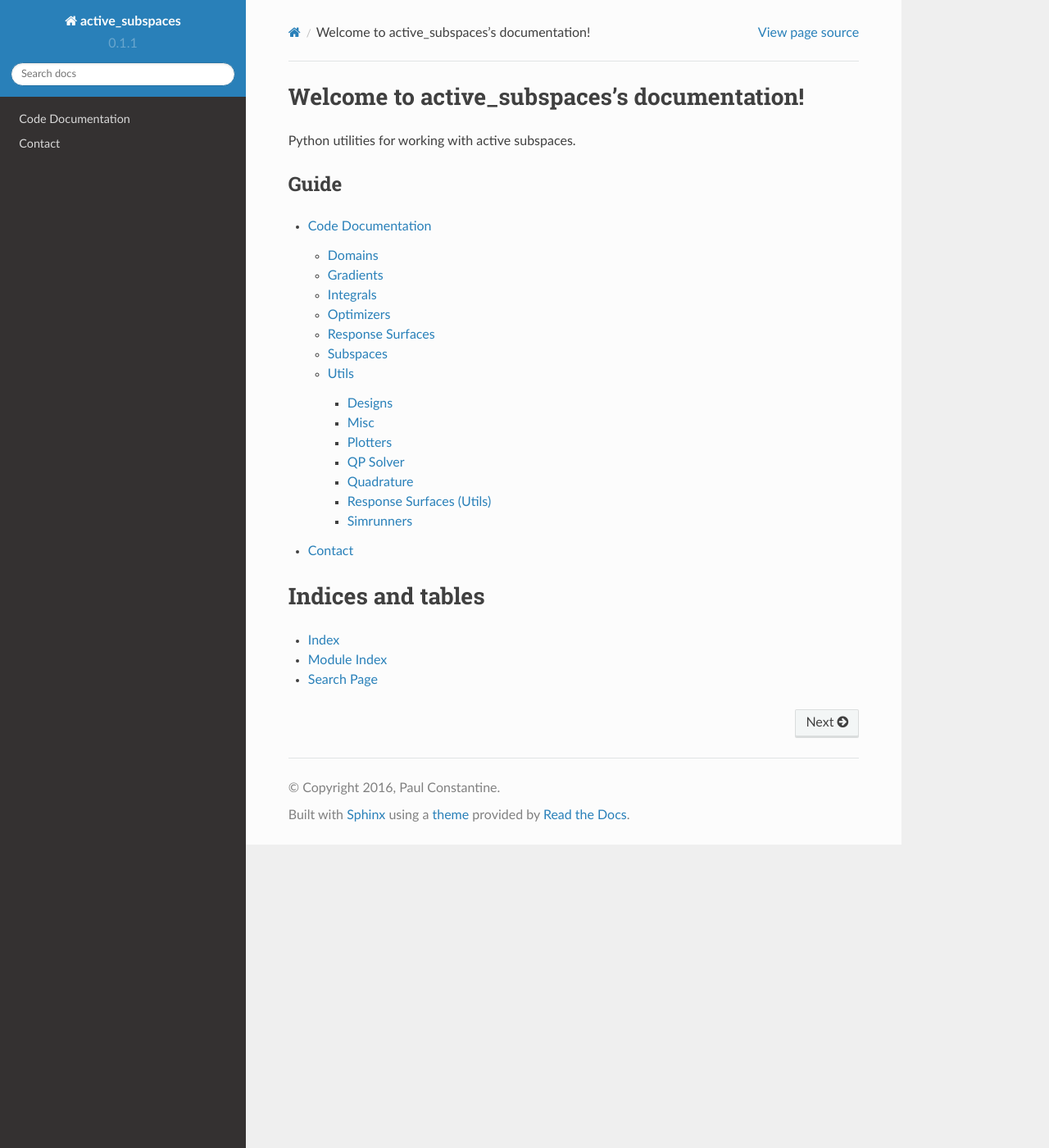
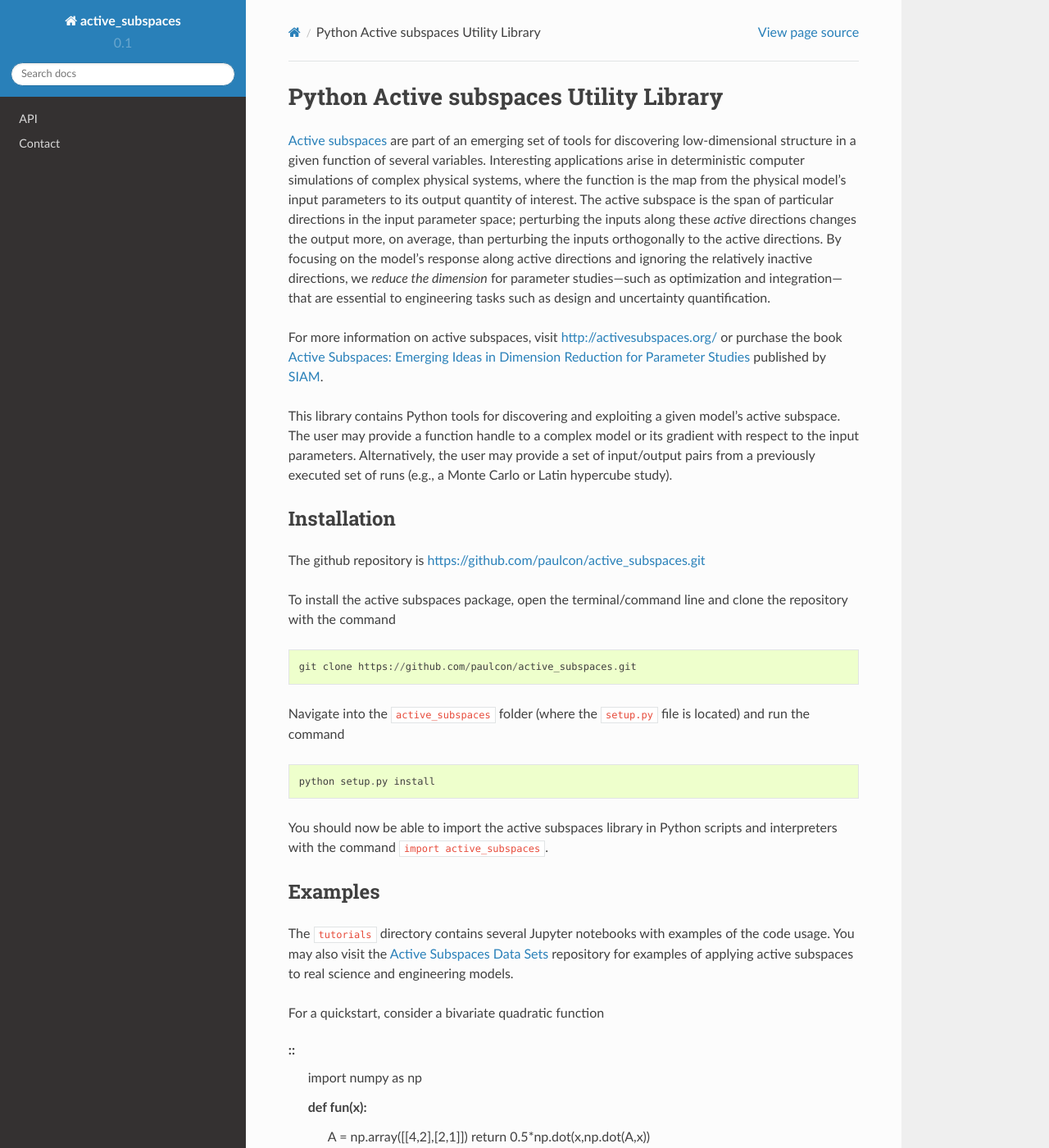
Before and after one commit to paulcon/active_subspaces, a Sphinx documentation site: the page built from docs/source/index.rst, in a window 1280 px wide and 1400 px high. Shown: the whole window at 82% size. Built offline with Sphinx 7.4.7 and the Read the Docs theme 2.0.0, drawn with Linux system fonts in a browser that asks for light colours; some of the changed text lies outside the part shown.

Commit message:
updating documentation for JOSS

```diff
--- a/docs/source/Contact.rst
+++ b/docs/source/Contact.rst
@@ -1,6 +1,4 @@
 Contact
 =======
 
-Questions or comments?
-
-paul.constantine@mines.edu
+Questions or comments? Send an email to Paul Constantine (paul.constantine@mines.edu)
--- a/docs/source/code.rst
+++ b/docs/source/code.rst
@@ -1,6 +1,5 @@
-Code Documentation
-==================
-
+API
+===
 
 .. toctree::
    :maxdepth: 2
--- a/docs/source/conf.py
+++ b/docs/source/conf.py
@@ -58,7 +58,7 @@ author = u'Paul Constantine'
 # built documents.
 #
 # The short X.Y version.
-version = '0.1.1'
+version = '0.1'
 # The full version, including alpha/beta/rc tags.
 release = version
 
--- a/docs/source/index.rst
+++ b/docs/source/index.rst
@@ -1,10 +1,133 @@
-Welcome to active_subspaces's documentation!
-============================================
+Python Active subspaces Utility Library
+=======================================
 
-Python utilities for working with active subspaces.
+`Active subspaces <http://activesubspaces.org/>`_ are part of an emerging set of tools for discovering low-dimensional structure in a given function of several variables. Interesting applications arise in deterministic computer simulations of complex physical systems, where the function is the map from the physical model's input parameters to its output quantity of interest. The active subspace is the span of particular directions in the input parameter space; perturbing the inputs along these *active* directions changes the output more, on average, than perturbing the inputs orthogonally to the active directions. By focusing on the model's response along active directions and ignoring the relatively inactive directions, we *reduce the dimension* for parameter studies---such as optimization and integration---that are essential to engineering tasks such as design and uncertainty quantification.
 
-Guide
-^^^^^
+For more information on active subspaces, visit http://activesubspaces.org/ or purchase the book `Active Subspaces: Emerging Ideas in Dimension Reduction for Parameter Studies <http://bookstore.siam.org/sl02>`_ published by `SIAM <http://www.siam.org/>`_.
+
+This library contains Python tools for discovering and exploiting a given model's active subspace. The user may provide a function handle to a complex model or its gradient with respect to the input parameters. Alternatively, the user may provide a set of input/output pairs from a previously executed set of runs (e.g., a Monte Carlo or Latin hypercube study).
+
+Installation
+^^^^^^^^^^^^
+
+The github repository is https://github.com/paulcon/active_subspaces.git
+
+To install the active subspaces package, open the terminal/command line and clone the repository with the command
+
+::
+
+	 git clone https://github.com/paulcon/active_subspaces.git
+
+Navigate into the ``active_subspaces`` folder (where the ``setup.py`` file is located) and run the command
+
+::
+
+	 python setup.py install
+
+You should now be able to import the active subspaces library in Python scripts and interpreters with the command ``import active_subspaces``.
+
+Examples
+^^^^^^^^
+
+The ``tutorials`` directory contains several Jupyter notebooks with examples of the code usage. You may also visit the `Active Subspaces Data Sets <http://github.com/paulcon/as-data-sets/>`_ repository for examples of applying active subspaces to real science and engineering models.
+
+For a quickstart, consider a bivariate quadratic function
+
+::
+	 import numpy as np
+
+	 def fun(x):
+	     A = np.array([[4,2],[2,1]])
+	     return 0.5*np.dot(x,np.dot(A,x))
+
+with gradient function
+
+::
+
+	 def dfun(x):
+	     A = np.array([[4,2],[2,1]])
+	     return np.dot(A,x).reshape((2, 1))
+
+Draw 50 samples from the function's domain, assumed to be the [-1,1]^2 box equipped with a uniform probability density function,
+
+::
+
+	 X = np.random.uniform(-1., 1., size=(50, 2))
+
+For each sample, compute the function and its gradient using the ``SimulationRunner`` and ``SimulationGradientRunner`` classes.
+
+::
+
+	 import active_subspaces as acs
+
+	 # evaluate the function
+	 sr = acs.utils.simrunners.SimulationRunner(fun)
+	 f = sr.run(X)
+
+	 # evaluate the gradient
+	 sgr = acs.utils.simrunners.SimulationGradientRunner(dfun)
+	 df = sgr.run(X)
+
+Compute the active subspace with the gradients.
+
+::
+
+	 ss = acs.subspaces.Subspaces()
+	 ss.compute(df=df, stype='AS')
+
+See the documentation for ``Subspaces.compute()`` for more details. Use the plotting routines to examine the estimated eigenvalues.
+
+::
+
+	 acs.utils.plotters.eigenvalues(ss.eigenvals)
+
+Make a one-dimensional summary plot
+
+::
+
+	 y = np.dot(X, ss.W1)
+	 acs.utils.plotters.sufficient_summary(y, f)
+
+To exploit the one-dimensional active subspace, first set up the active variable domain and the map between the active variables and the full variables,
+
+::
+
+	 # set up the active variable domain
+	 avd = acs.domains.BoundedActiveVariableDomain(ss)
+
+	 # set up the maps between active and full variables
+	 avm = acs.domains.BoundedActiveVariableMap(avd)
+
+To estimate an integral,
+
+::
+
+	 N = 10 # number of active variable quadrature points
+	 mu = acs.integrals.integrate(fun, avm, N)[0]
+	 print 'Estimated integral: {:6.4f}'.format(mu)
+
+To train and test a low-dimensional response surface,
+
+::
+
+	 rs = acs.response_surfaces.ActiveSubspaceResponseSurface(avm)
+
+	 # train with the interface
+	 N = 10 # number of active variable training points
+	 rs.train_with_interface(fun, N)
+
+	 # or train with the existing runs
+	 rs.train_with_data(X, f)
+
+	 # test
+	 XX = np.random.uniform(-1., 1., size=(100, 2))
+	 fXX = rs.predict(XX)
+
+Explore the documentation and Jupyter notebooks to see the code's full range of capabilities.
+
+
+Developer documentation
+^^^^^^^^^^^^^^^^^^^^^^^
 
 .. toctree::
    :maxdepth: 3
@@ -14,8 +137,8 @@ Guide
    LICENSE
 
 
-Indices and tables
-==================
+Indexes
+=======================
 
 * :ref:`genindex`
 * :ref:`modindex`
```
Also changed, not shown: LICENSE.rst.
